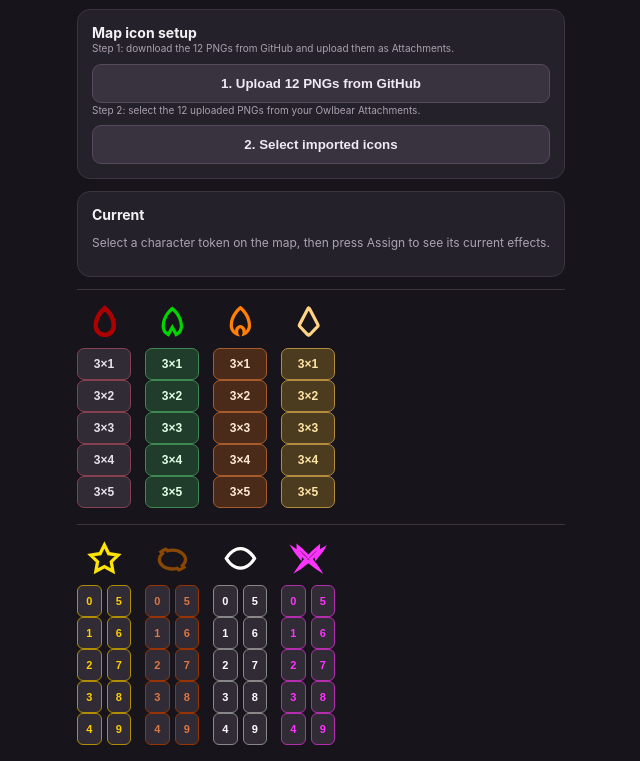
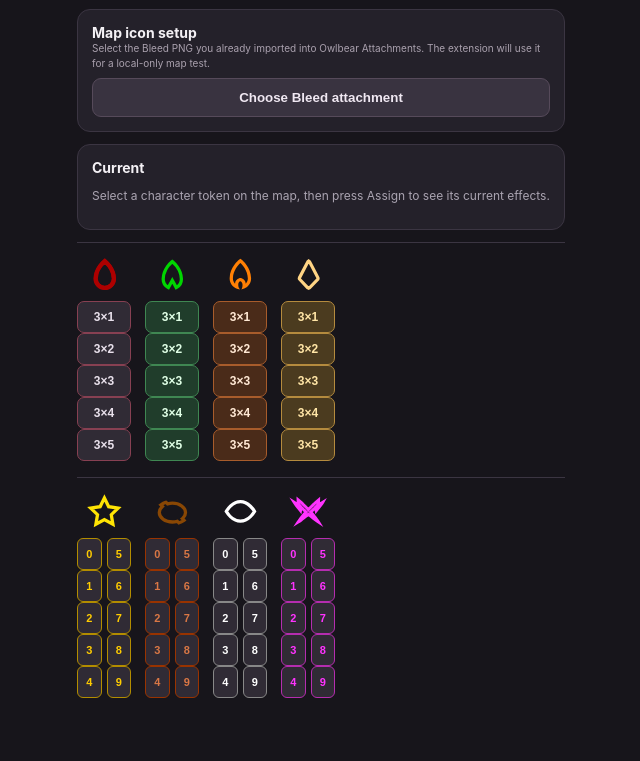
Before and after one commit to Herbybow/Effect-Tracker, a browser extension: page index.html in a window 1280 px wide. Shown: the part 120-881 px from the top of the page, without its empty margins (319-959 px from the left). After the commit the page ends 834 px from the top, so only its background shows below. Drawn offline with Linux system fonts and the light colour scheme.

Commit message:
Simplify asset prototype to one Bleed attachment

```diff
--- a/index.html
+++ b/index.html
@@ -19,10 +19,8 @@
 
     <section class="panel asset-import-panel">
       <div class="section-title"><h2>Map icon setup</h2></div>
-      <p class="hint">Step 1: download the 12 PNGs from GitHub and upload them as Attachments.</p>
-      <button id="upload-map-icons" class="secondary" type="button">1. Upload 12 PNGs from GitHub</button>
-      <p class="hint">Step 2: select the 12 uploaded PNGs from your Owlbear Attachments.</p>
-      <button id="select-map-icons" class="secondary" type="button">2. Select imported icons</button>
+      <p class="hint">Select the Bleed PNG you already imported into Owlbear Attachments. The extension will use it for a local-only map test.</p>
+      <button id="select-map-icons" class="secondary" type="button">Choose Bleed attachment</button>
     </section>
 
     <section class="panel">
@@ -97,7 +95,7 @@
     <div id="toast" role="status" aria-live="polite"></div>
   </main>
   <script type="module">
-    import("./main.js?rev=20261126-v023-separate-asset-upload-select").catch((error) => {
+    import("./main.js?rev=20261126-v024-bleed-attachment-only-test").catch((error) => {
       console.error("Effect Tracker module failed to load:", error);
     });
   </script>
```
